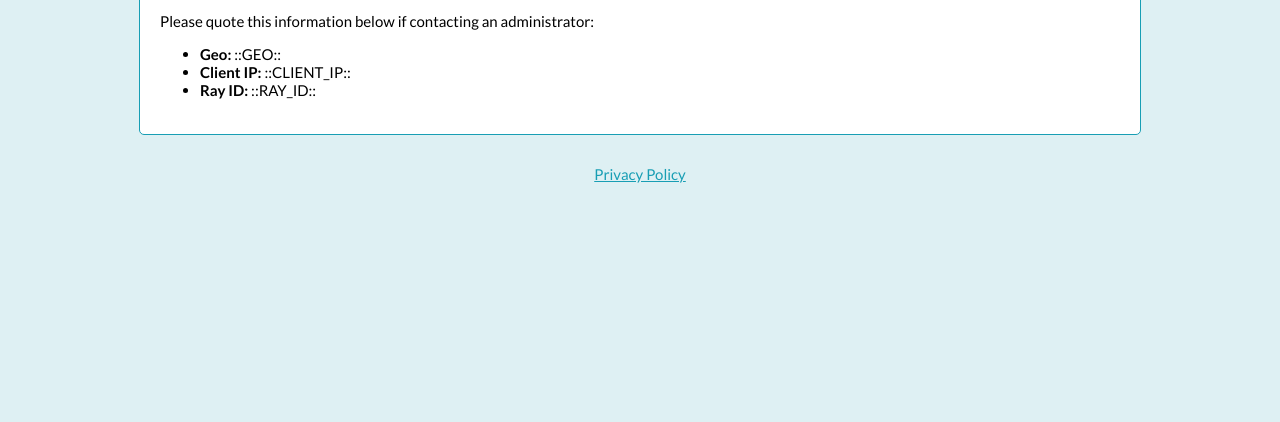
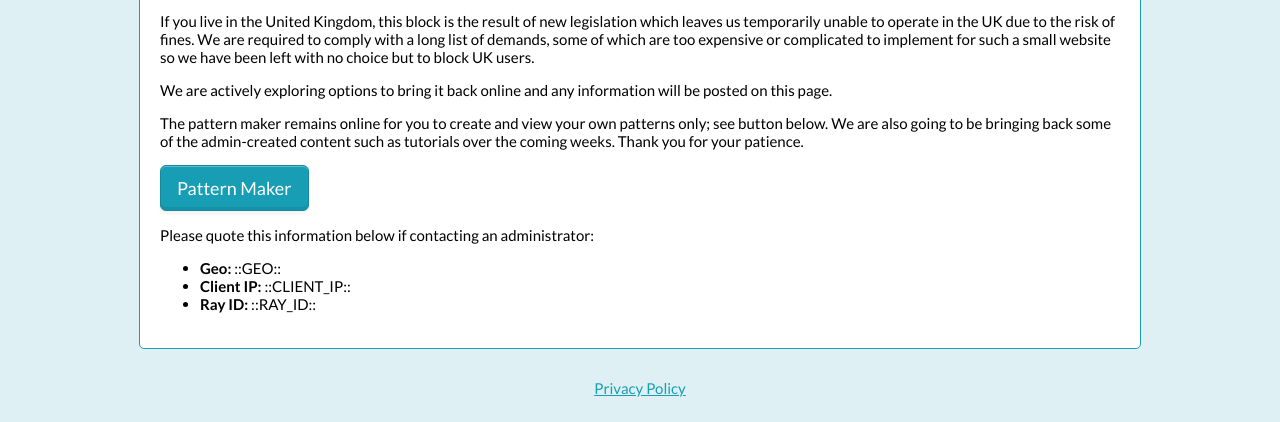
Before and after one commit to kirsty-forrester/kirsty-forrester.github.io, a plain HTML site: page ip_country_block.html in a window 1280 px wide. Shown: the part 378-800 px from the top of the page. Drawn offline with Linux system fonts and the light colour scheme.

Commit message:
Show UK notice to all users

```diff
--- a/ip_country_block.html
+++ b/ip_country_block.html
@@ -36,7 +36,7 @@
         This block may be temporary to due a mistaken automated spam report, in which case it will be removed within 1-3 days. Certain have countries have been blocked from accessing this website due to a high percentage of abusive requests. We also sometimes block individual users based on IP address.
     </div>
 
-    <div id="uk-notice" class="hidden">
+    <div id="uk-notice">
         <p>If you live in the United Kingdom, this block is the result of new legislation which leaves us temporarily unable to operate in the UK due to the risk of fines. We are required to comply with a long list of demands, some of which are too expensive or complicated to implement for such a small website so we have been left with no choice but to block UK users.</p>
         <p>We are actively exploring options to bring it back online and any information will be posted on this page.</p>
         <p>The pattern maker remains online for you to create and view your own patterns only; see button below. We are also going to be bringing back some of the admin-created content such as tutorials over the coming weeks. Thank you for your patience.</p>
```
